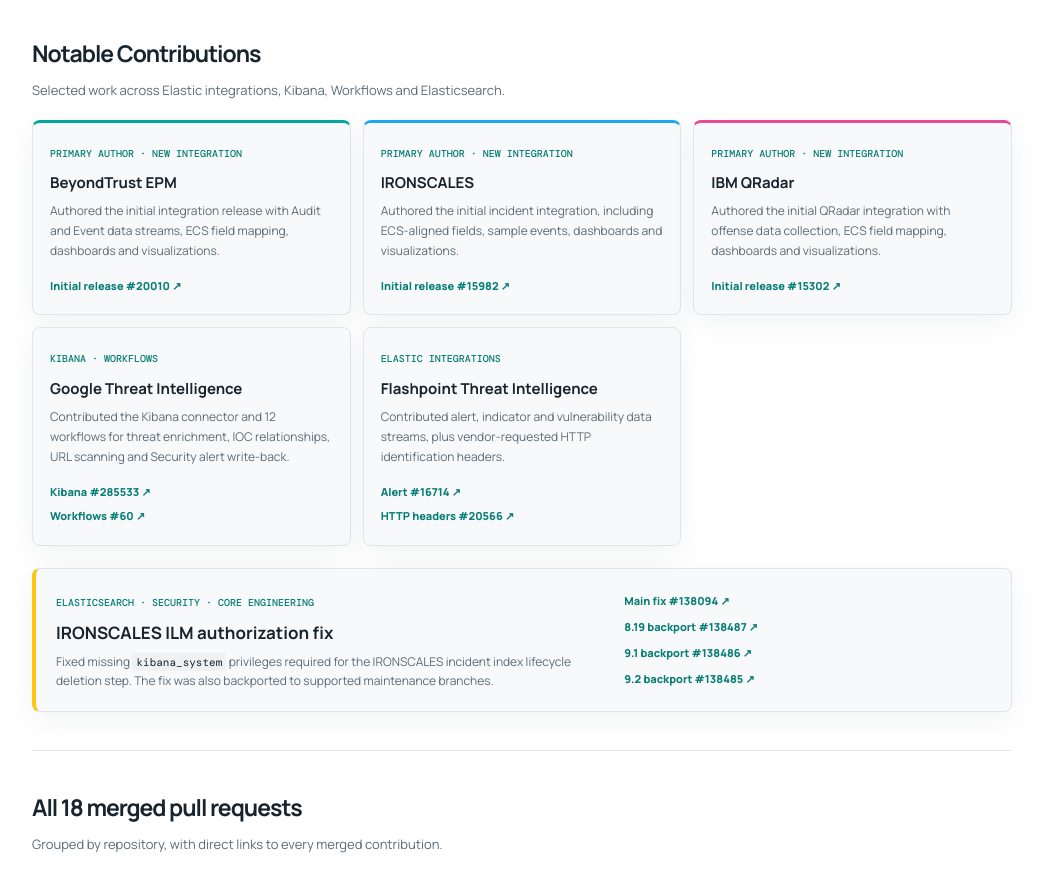
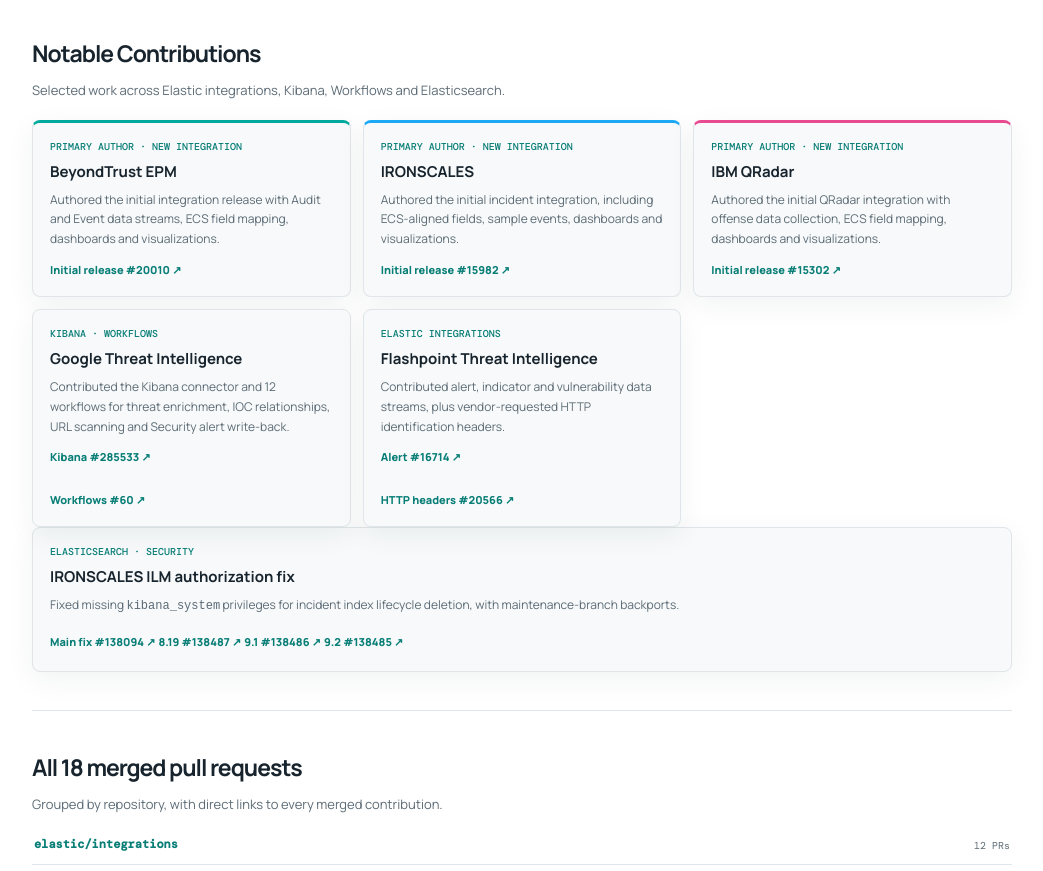
Before and after one commit to akshraj-05/elastic-oss-portfolio, a plain HTML site: page index.html in a window 1280 px wide. Shown: the part 593-1464 px from the top of the page, without its empty margins (118-1161 px from the left). Drawn offline with nearby package versions, Linux system fonts and the light colour scheme.

Commit message:
Simplify notable contributions into one consistent two-row card grid

```diff
--- a/index.html
+++ b/index.html
@@ -70,8 +70,8 @@
     section{padding:38px 0;border-bottom:1px solid var(--line)}
     h2{font-size:23px;letter-spacing:-.045em;margin:0 0 7px}
     .section-intro{color:var(--muted);font-size:13px;margin:0 0 18px}
-    .highlights{display:grid;grid-template-columns:repeat(3,1fr);gap:12px}
-    .highlight{border:1px solid var(--line);border-radius:8px;padding:17px;background:var(--surface);box-shadow:var(--shadow)}
+    .highlights{display:grid;grid-template-columns:repeat(3,minmax(0,1fr));gap:12px;align-items:stretch}
+    .highlight{display:flex;flex-direction:column;align-items:flex-start;min-width:0;border:1px solid var(--line);border-radius:8px;padding:17px;background:var(--surface);box-shadow:var(--shadow);transition:transform .2s ease,border-color .2s ease,box-shadow .2s ease,background .2s ease}\n    .highlight:hover{transform:translateY(-4px);border-color:var(--accent);box-shadow:0 12px 28px rgba(0,169,157,.13)}\n    .highlight-links{display:flex;flex-wrap:wrap;gap:7px 12px;margin-top:auto;padding-top:4px}\n    .highlight-links a{font-size:10px}
     .highlight small{font:500 10px 'DM Mono',monospace;color:var(--accent);text-transform:uppercase}
     .highlight h3{font-size:15px;line-height:1.4;margin:8px 0}
     .highlight p{font-size:12px;color:var(--muted);margin:0 0 12px}
@@ -97,18 +97,6 @@
     .primary:hover{background:var(--yellow);color:var(--button-hover-text)}
     .secondary:hover{border-color:var(--accent);color:var(--accent);background:var(--accent-soft)}
     a:focus-visible,button:focus-visible{outline:2px solid var(--accent);outline-offset:3px}
-    .elasticsearch-feature{margin-top:22px;padding:20px;border:1px solid var(--line);border-left:4px solid var(--yellow);border-radius:8px;background:var(--surface);box-shadow:var(--shadow);display:grid;grid-template-columns:minmax(0,1.5fr) minmax(220px,1fr);gap:18px;align-items:center;transition:transform .2s ease,border-color .2s ease,box-shadow .2s ease}
-    .elasticsearch-feature:hover{transform:translateY(-3px);border-color:var(--accent);box-shadow:var(--shadow)}
-    .elasticsearch-heading small{font:500 10px 'DM Mono',monospace;color:var(--accent);text-transform:uppercase}
-    .elasticsearch-heading h3{font-size:17px;line-height:1.4;margin:7px 0}
-    .elasticsearch-heading p{font-size:12px;color:var(--muted);margin:0}
-    .elasticsearch-heading code{font:11px 'DM Mono',monospace;color:var(--text);background:var(--surface2);padding:2px 4px;border-radius:3px}
-    .elasticsearch-links{display:grid;gap:8px}
-    .elasticsearch-links a{font-size:11px;font-weight:800;text-decoration:none;color:var(--link)}
-    .elasticsearch-links a:hover{color:var(--pink);text-decoration:underline}
-    .theme-toggle{transition:background .18s ease,border-color .18s ease,color .18s ease}
-    .theme-toggle:hover{background:var(--accent-soft);color:var(--accent)}
-    nav a{transition:color .18s ease}
     @media(prefers-reduced-motion:reduce){*,*::before,*::after{transition:none!important;scroll-behavior:auto!important}}
     .num{font:11px 'DM Mono',monospace;color:var(--muted);padding-top:2px}
     .pr h3{font-size:12px;line-height:1.5;margin:0 0 3px}
@@ -196,19 +184,17 @@
         <a href="https://github.com/elastic/integrations/pull/20566" target="_blank" rel="noopener noreferrer">HTTP headers #20566 ↗</a>
       </article>
     </div>
-    <div class="elasticsearch-feature">
-      <div class="elasticsearch-heading">
-        <small>Elasticsearch · Security · Core engineering</small>
+      <article class="highlight">
+        <small>Elasticsearch · Security</small>
         <h3>IRONSCALES ILM authorization fix</h3>
-        <p>Fixed missing <code>kibana_system</code> privileges required for the IRONSCALES incident index lifecycle deletion step. The fix was also backported to supported maintenance branches.</p>
-      </div>
-      <div class="elasticsearch-links">
-        <a href="https://github.com/elastic/elasticsearch/pull/138094" target="_blank" rel="noopener noreferrer">Main fix #138094 ↗</a>
-        <a href="https://github.com/elastic/elasticsearch/pull/138487" target="_blank" rel="noopener noreferrer">8.19 backport #138487 ↗</a>
-        <a href="https://github.com/elastic/elasticsearch/pull/138486" target="_blank" rel="noopener noreferrer">9.1 backport #138486 ↗</a>
-        <a href="https://github.com/elastic/elasticsearch/pull/138485" target="_blank" rel="noopener noreferrer">9.2 backport #138485 ↗</a>
-      </div>
-    </div>
+        <p>Fixed missing <code>kibana_system</code> privileges for incident index lifecycle deletion, with maintenance-branch backports.</p>
+        <div class="highlight-links">
+          <a href="https://github.com/elastic/elasticsearch/pull/138094" target="_blank" rel="noopener noreferrer">Main fix #138094 ↗</a>
+          <a href="https://github.com/elastic/elasticsearch/pull/138487" target="_blank" rel="noopener noreferrer">8.19 #138487 ↗</a>
+          <a href="https://github.com/elastic/elasticsearch/pull/138486" target="_blank" rel="noopener noreferrer">9.1 #138486 ↗</a>
+          <a href="https://github.com/elastic/elasticsearch/pull/138485" target="_blank" rel="noopener noreferrer">9.2 #138485 ↗</a>
+        </div>
+      </article>
   </section>
 
   <section id="contributions">
```
